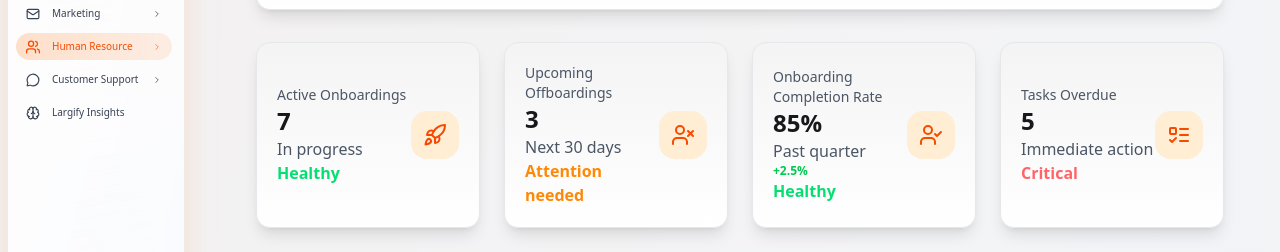
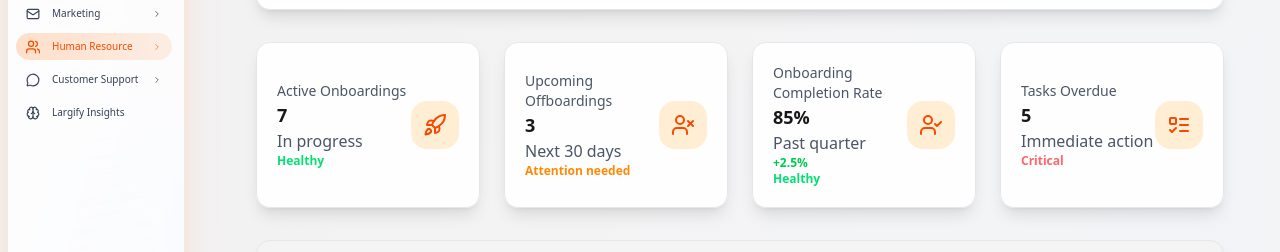
Before and after one commit to shahzil-shahzad1/erpsystemnew, a Next.js app: page /hr/onboardoffboard in a window 1280 px wide. Shown: the part 273-525 px from the top of the page. Built offline with nearby package versions, Linux system fonts and the light colour scheme.

Commit message:
Update EmployeeCard.tsx

```diff
--- a/src/components/hr/EmployeeCard.tsx
+++ b/src/components/hr/EmployeeCard.tsx
@@ -15,17 +15,17 @@ interface EmployeeCardProps {
 // Employee Card Component (reused from EmployeeManagementPage for consistent styling)
 const EmployeeCard: React.FC<EmployeeCardProps> = ({ title, value, icon: Icon, iconBgColor, iconColor, situation, status, trend }) => {
   return (
-    <div className="bg-gradient-to-b from-zinc-100 to-white dark:from-orange-500/20 dark:via-white/5 dark:to-blue-500/20 rounded-xl shadow-lg p-5 group flex items-center justify-between border border-gray-200 dark:border-zinc-900 transition-all duration-200 hover:scale-[1.02] cursor-pointer">
+    <div className="inset-0 bg-white/90 dark:bg-black/80 backdrop-blur-md rounded-xl shadow-lg p-5 group flex items-center justify-between border border-gray-200 dark:border-zinc-900 transition-all duration-200 hover:scale-[1.02] cursor-pointer">
       <div>
         <p className="text-gray-600 dark:text-zinc-200 text-sm">{title}</p>
-        <p className={`text-2xl font-bold text-zinc-900 dark:text-white`}>{value}</p>
+        <p className={`text-lg font-bold text-zinc-900 dark:text-white`}>{value}</p>
         <p className="text-gray-600 dark:text-gray-300">{situation}</p>
         {trend && (
           <p className={`text-xs font-semibold ${trend.startsWith('+') ? 'text-green-500' : 'text-red-500'}`}>
             {trend}
           </p>
         )}
-        <p className={`font-bold ${status === "Healthy" ? "text-green-400" : status === "Critical" ? "text-red-400" : "text-orange-400"}`}>{status}</p>
+        <p className={`font-bold text-xs ${status === "Healthy" ? "text-green-400" : status === "Critical" ? "text-red-400" : "text-orange-400"}`}>{status}</p>
       </div>
       <div className={`p-3 rounded-2xl ${iconBgColor}`}>
         <Icon size={24} className={iconColor} />
```
